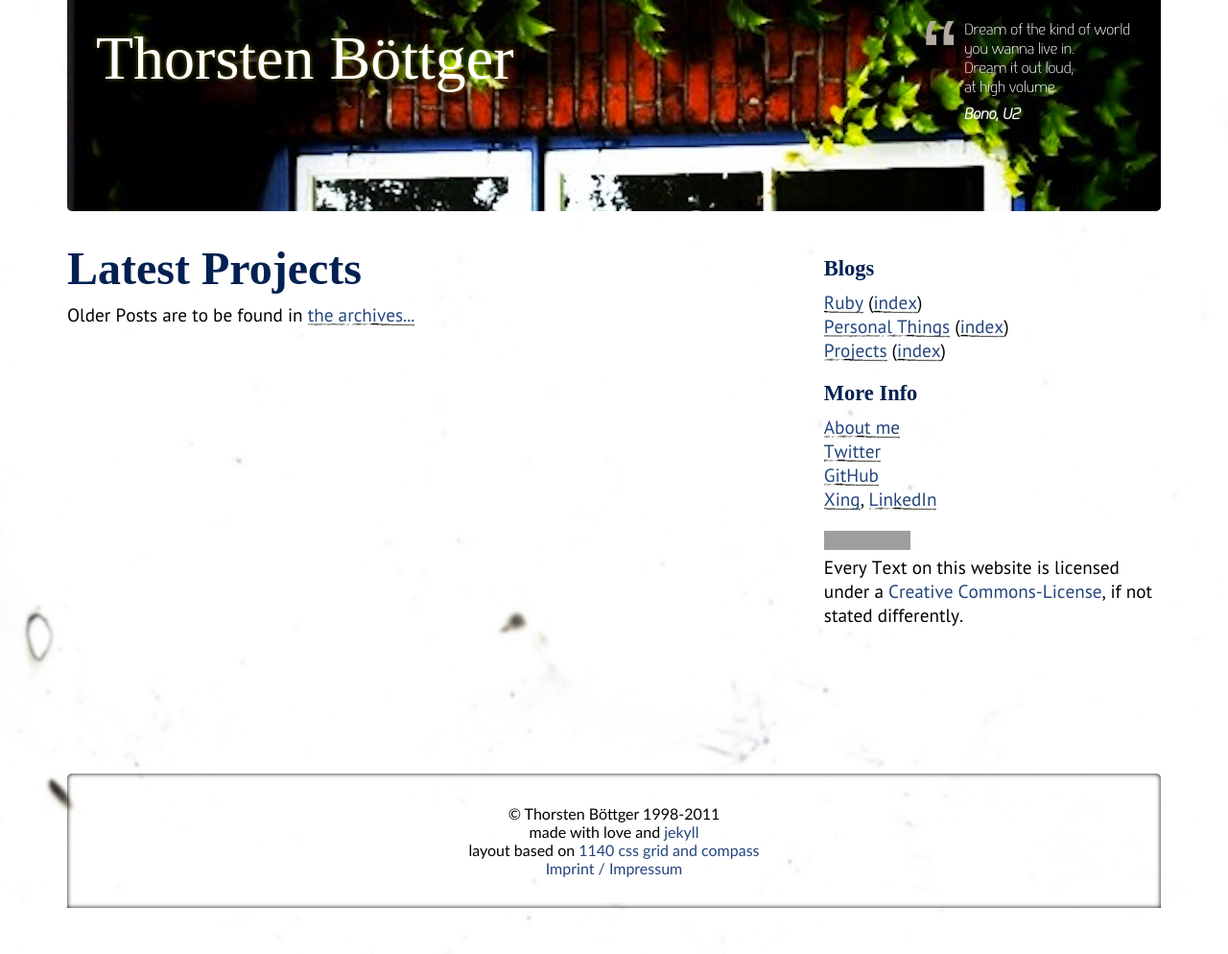
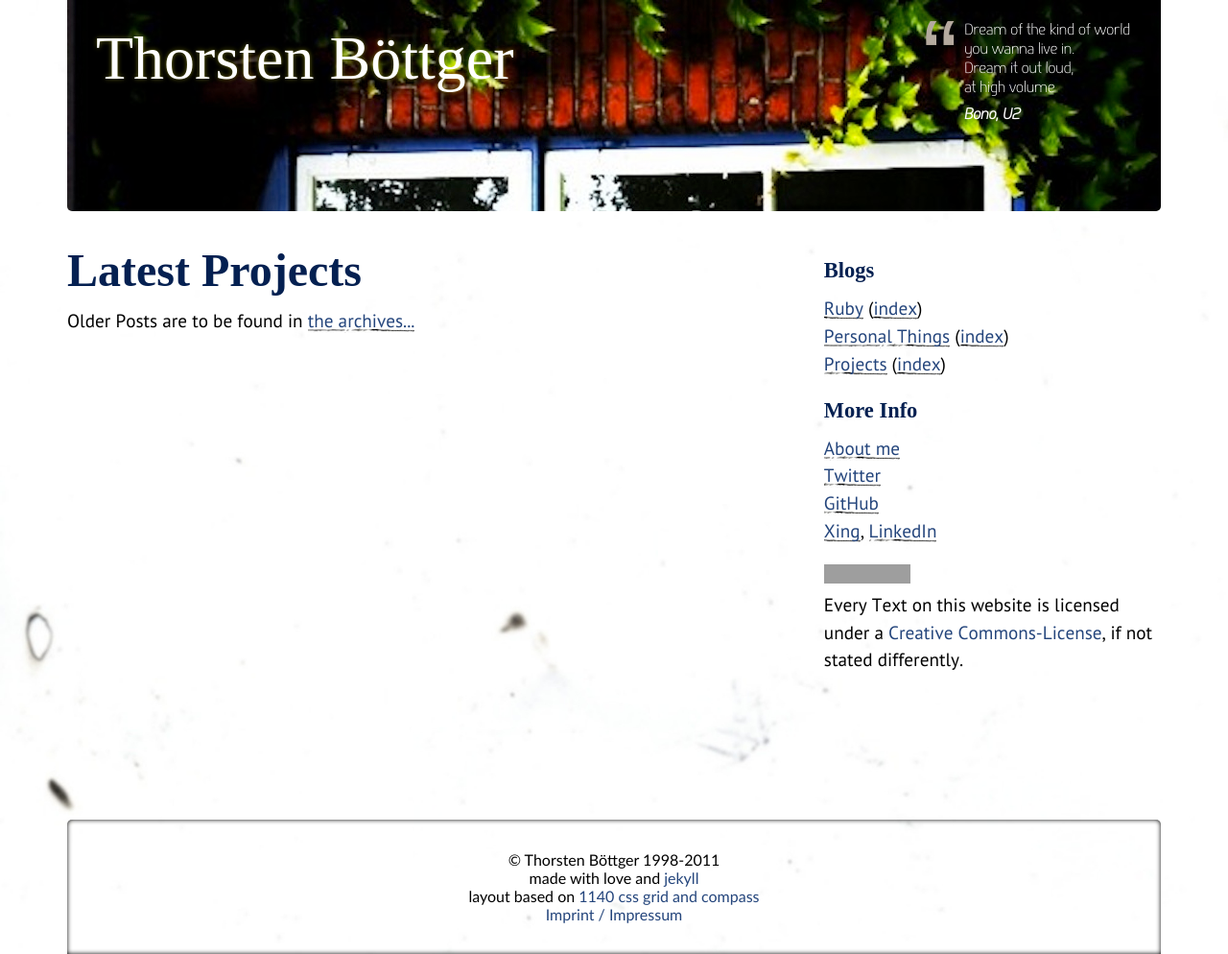
Before and after one commit to alto/mt7.de, a Jekyll site: the page built from projects/blog.html, in a window 1280 px wide. Shown: the whole page at 96% size. Built offline with Jekyll 4.4.1, drawn with Linux system fonts in a browser that asks for light colours; some web fonts are replaced; before the commit the page ends 946 px from its top, so only the background shows below that; grey boxes are pictures that could not be loaded.

Commit message:
added more content

```diff
--- a/css/mobile.css
+++ b/css/mobile.css
@@ -1,4 +1,4 @@
-/* line 8, ../../../.rvm/gems/ruby-1.9.2-p180@mt7.de/gems/eleven40-1.2/stylesheets/eleven40/reset/_utilities.scss */
+/* line 8, /Users/alto/.rvm/gems/ruby-1.9.2-p180@mt7.de/gems/eleven40-1.2/lib/../stylesheets/eleven40/reset/_utilities.scss */
 html, body, div, span, object, iframe, h1, h2, h3, h4, h5, h6, p, blockquote, pre, a, abbr,
 address, cite, code, del, dfn, em, img, ins, q, small, strong, sub, sup, dl, dt, dd, ol, ul, li,
 fieldset, form, label, legend, table, caption, tbody, tfoot, thead, tr, th, td {
@@ -7,66 +7,66 @@ fieldset, form, label, legend, table, caption, tbody, tfoot, thead, tr, th, td {
   padding: 0;
 }
 
-/* line 14, ../../../.rvm/gems/ruby-1.9.2-p180@mt7.de/gems/eleven40-1.2/stylesheets/eleven40/reset/_utilities.scss */
+/* line 14, /Users/alto/.rvm/gems/ruby-1.9.2-p180@mt7.de/gems/eleven40-1.2/lib/../stylesheets/eleven40/reset/_utilities.scss */
 article, aside, figure, figure img, figcaption, hgroup, footer, header, nav, section,
 video, object {
   display: block;
 }
 
-/* line 17, ../../../.rvm/gems/ruby-1.9.2-p180@mt7.de/gems/eleven40-1.2/stylesheets/eleven40/reset/_utilities.scss */
+/* line 17, /Users/alto/.rvm/gems/ruby-1.9.2-p180@mt7.de/gems/eleven40-1.2/lib/../stylesheets/eleven40/reset/_utilities.scss */
 a img {
   border: 0;
 }
 
-/* line 20, ../../../.rvm/gems/ruby-1.9.2-p180@mt7.de/gems/eleven40-1.2/stylesheets/eleven40/reset/_utilities.scss */
+/* line 20, /Users/alto/.rvm/gems/ruby-1.9.2-p180@mt7.de/gems/eleven40-1.2/lib/../stylesheets/eleven40/reset/_utilities.scss */
 figure {
   position: relative;
 }
 
-/* line 23, ../../../.rvm/gems/ruby-1.9.2-p180@mt7.de/gems/eleven40-1.2/stylesheets/eleven40/reset/_utilities.scss */
+/* line 23, /Users/alto/.rvm/gems/ruby-1.9.2-p180@mt7.de/gems/eleven40-1.2/lib/../stylesheets/eleven40/reset/_utilities.scss */
 figure img {
   width: 100%;
 }
 
-/* line 27, ../../../.rvm/gems/ruby-1.9.2-p180@mt7.de/gems/eleven40-1.2/stylesheets/eleven40/reset/_utilities.scss */
+/* line 27, /Users/alto/.rvm/gems/ruby-1.9.2-p180@mt7.de/gems/eleven40-1.2/lib/../stylesheets/eleven40/reset/_utilities.scss */
 img, object, embed {
   max-width: 100%;
 }
 
-/* line 1, ../sass/partials/_generics.sass */
+/* line 1, /Users/alto/workspace/mt7.de/sass/partials/_generics.sass */
 body {
   background: url(/images/paper6_huge.jpg);
   background-size: 100%;
   font-family: "PTSans", "Arial", "Helvetica", "Gill Sans", "Lucida Grande", "Verdana", sans-serif;
 }
 
-/* line 6, ../sass/partials/_generics.sass */
+/* line 6, /Users/alto/workspace/mt7.de/sass/partials/_generics.sass */
 a {
   background: url(/images/link_line_thin.jpg) no-repeat bottom right;
   padding-bottom: 1px;
 }
-/* line 9, ../sass/partials/_generics.sass */
+/* line 9, /Users/alto/workspace/mt7.de/sass/partials/_generics.sass */
 a:link, a:visited {
   color: #24457c;
   text-decoration: none;
 }
-/* line 12, ../sass/partials/_generics.sass */
+/* line 12, /Users/alto/workspace/mt7.de/sass/partials/_generics.sass */
 a:hover {
   color: #57a3de;
   text-decoration: none;
 }
-/* line 15, ../sass/partials/_generics.sass */
+/* line 15, /Users/alto/workspace/mt7.de/sass/partials/_generics.sass */
 a.hidden-link {
   background: none;
 }
 
-/* line 18, ../sass/partials/_generics.sass */
+/* line 18, /Users/alto/workspace/mt7.de/sass/partials/_generics.sass */
 h1, h2, h3, h4, h5 {
   color: #042051;
   font-family: "Cabin Sketch", cursive;
   margin-bottom: 0.5em;
 }
-/* line 22, ../sass/partials/_generics.sass */
+/* line 22, /Users/alto/workspace/mt7.de/sass/partials/_generics.sass */
 h1 span, h2 span, h3 span, h4 span, h5 span {
   font-family: "PTSans", "Arial", "Helvetica", "Gill Sans", "Lucida Grande", "Verdana", sans-serif;
   font-style: italic;
@@ -76,59 +76,59 @@ h1 span, h2 span, h3 span, h4 span, h5 span {
   height: 1.6em;
   color: #24457c;
 }
-/* line 31, ../sass/partials/_generics.sass */
+/* line 31, /Users/alto/workspace/mt7.de/sass/partials/_generics.sass */
 h1 a:link, h1 a:visited, h2 a:link, h2 a:visited, h3 a:link, h3 a:visited, h4 a:link, h4 a:visited, h5 a:link, h5 a:visited {
   text-decoration: none;
   color: #444444;
 }
-/* line 34, ../sass/partials/_generics.sass */
+/* line 34, /Users/alto/workspace/mt7.de/sass/partials/_generics.sass */
 h1 a:hover, h2 a:hover, h3 a:hover, h4 a:hover, h5 a:hover {
   text-decoration: underline;
 }
 
-/* line 37, ../sass/partials/_generics.sass */
+/* line 37, /Users/alto/workspace/mt7.de/sass/partials/_generics.sass */
 h1 {
   font-size: 2.5em;
 }
-/* line 39, ../sass/partials/_generics.sass */
+/* line 39, /Users/alto/workspace/mt7.de/sass/partials/_generics.sass */
 h1.multiple {
   margin-top: 2em;
 }
 
-/* line 41, ../sass/partials/_generics.sass */
+/* line 41, /Users/alto/workspace/mt7.de/sass/partials/_generics.sass */
 h2 {
   clear: both;
   margin-top: 2em;
   font-size: 1.3em;
 }
 
-/* line 46, ../sass/partials/_generics.sass */
+/* line 46, /Users/alto/workspace/mt7.de/sass/partials/_generics.sass */
 ol, ul {
   margin-bottom: 1em;
 }
 
-/* line 50, ../sass/partials/_generics.sass */
+/* line 50, /Users/alto/workspace/mt7.de/sass/partials/_generics.sass */
 article img {
   float: left;
   margin: 0 10px 10px 0;
 }
 
-/* line 54, ../sass/partials/_generics.sass */
+/* line 54, /Users/alto/workspace/mt7.de/sass/partials/_generics.sass */
 blockquote {
   position: relative;
   margin: 0 2em 2em 1.5em;
   padding: 0 0 0 1em;
   font-family: "Springsteel", "Lucida Grande", "Arial", "Helvetica", "Verdana", "Gill Sans", sans-serif;
 }
-/* line 59, ../sass/partials/_generics.sass */
+/* line 59, /Users/alto/workspace/mt7.de/sass/partials/_generics.sass */
 blockquote p {
   margin-bottom: 0.5em;
 }
-/* line 61, ../sass/partials/_generics.sass */
+/* line 61, /Users/alto/workspace/mt7.de/sass/partials/_generics.sass */
 blockquote cite {
   font-weight: bold;
 }
-/* line 63, ../sass/partials/_generics.sass */
+/* line 63, /Users/alto/workspace/mt7.de/sass/partials/_generics.sass */
 blockquote .apostroph {
   display: inline;
   line-height: 1ex;
@@ -140,12 +140,12 @@ blockquote .apostroph {
   color: #b5aa9f;
 }
 
-/* line 73, ../sass/partials/_generics.sass */
+/* line 73, /Users/alto/workspace/mt7.de/sass/partials/_generics.sass */
 .right {
   float: right;
 }
 
-/* line 1, ../sass/partials/_specials.sass */
+/* line 1, /Users/alto/workspace/mt7.de/sass/partials/_specials.sass */
 .container {
   width: 100%;
   margin-left: 0px;
@@ -154,7 +154,7 @@ blockquote .apostroph {
   padding-right: 0px;
 }
 
-/* line 4, ../sass/partials/_specials.sass */
+/* line 4, /Users/alto/workspace/mt7.de/sass/partials/_specials.sass */
 .header, .footer, .main {
   width: 100%;
   margin-left: 0px;
@@ -164,7 +164,7 @@ blockquote .apostroph {
   overflow: visible;
 }
 
-/* line 8, ../sass/partials/_specials.sass */
+/* line 8, /Users/alto/workspace/mt7.de/sass/partials/_specials.sass */
 .header {
   background: black url(/images/window2.jpg) top left no-repeat;
   border-radius: 0 0 5px 5px;
@@ -173,7 +173,7 @@ blockquote .apostroph {
   margin-bottom: 3em;
   padding-top: 20px;
 }
-/* line 15, ../sass/partials/_specials.sass */
+/* line 15, /Users/alto/workspace/mt7.de/sass/partials/_specials.sass */
 .header #name {
   color: #042051;
   font-family: "Cabin Sketch", "Special Elite", cursive;
@@ -183,37 +183,37 @@ blockquote .apostroph {
   font-size: 4em;
   text-shadow: 0px 0px 5px rgba(255, 255, 0, 0.4);
 }
-/* line 23, ../sass/partials/_specials.sass */
+/* line 23, /Users/alto/workspace/mt7.de/sass/partials/_specials.sass */
 .header #name a {
   z-index: 100;
   text-decoration: none;
   color: white;
 }
-/* line 27, ../sass/partials/_specials.sass */
+/* line 27, /Users/alto/workspace/mt7.de/sass/partials/_specials.sass */
 .header #name span {
   font-size: 0.5em;
   font-weight: normal;
 }
-/* line 30, ../sass/partials/_specials.sass */
+/* line 30, /Users/alto/workspace/mt7.de/sass/partials/_specials.sass */
 .header blockquote {
   float: right;
   margin: 0 2em 4em 4em;
 }
 
-/* line 34, ../sass/partials/_specials.sass */
+/* line 34, /Users/alto/workspace/mt7.de/sass/partials/_specials.sass */
 .main {
   padding-bottom: 2em;
 }
-/* line 36, ../sass/partials/_specials.sass */
+/* line 36, /Users/alto/workspace/mt7.de/sass/partials/_specials.sass */
 .main .content, .main .sidebar {
-  line-height: 1.3em;
+  line-height: 1.5em;
   font-size: 1.2em;
 }
-/* line 39, ../sass/partials/_specials.sass */
+/* line 39, /Users/alto/workspace/mt7.de/sass/partials/_specials.sass */
 .main .content p, .main .sidebar p {
   margin-bottom: 1em;
 }
-/* line 41, ../sass/partials/_specials.sass */
+/* line 41, /Users/alto/workspace/mt7.de/sass/partials/_specials.sass */
 .main .content {
   width: auto;
   float: none;
@@ -223,7 +223,7 @@ blockquote .apostroph {
   padding-right: 20px;
   margin-bottom: 2em;
 }
-/* line 44, ../sass/partials/_specials.sass */
+/* line 44, /Users/alto/workspace/mt7.de/sass/partials/_specials.sass */
 .main .sidebar {
   width: auto;
   float: none;
@@ -233,22 +233,22 @@ blockquote .apostroph {
   padding-right: 20px;
   margin-right: 0px;
 }
-/* line 47, ../sass/partials/_specials.sass */
+/* line 47, /Users/alto/workspace/mt7.de/sass/partials/_specials.sass */
 .main .sidebar ol {
   list-style-type: none;
 }
-/* line 49, ../sass/partials/_specials.sass */
+/* line 49, /Users/alto/workspace/mt7.de/sass/partials/_specials.sass */
 .main .sidebar .twitterbadge {
   margin-bottom: 1em;
 }
-/* line 51, ../sass/partials/_specials.sass */
+/* line 51, /Users/alto/workspace/mt7.de/sass/partials/_specials.sass */
 .main .sidebar .google-ads {
   text-align: center;
   margin: 0 auto 1em auto;
   width: 180px;
 }
 
-/* line 56, ../sass/partials/_specials.sass */
+/* line 56, /Users/alto/workspace/mt7.de/sass/partials/_specials.sass */
 .footer {
   clear: both;
   box-shadow: -2px 0 20px rgba(0, 0, 0, 0.4);
@@ -263,7 +263,7 @@ blockquote .apostroph {
   font-family: "Gill Sans", "Gill Sans MT", Calibri, sans-serif;
 }
 
-/* line 69, ../sass/partials/_specials.sass */
+/* line 69, /Users/alto/workspace/mt7.de/sass/partials/_specials.sass */
 img.head {
   width: 124px;
   height: 178px;
@@ -271,7 +271,7 @@ img.head {
   margin: 4px 20px 10px -68px;
 }
 
-/* line 78, ../sass/partials/_specials.sass */
+/* line 78, /Users/alto/workspace/mt7.de/sass/partials/_specials.sass */
 #disqus_thread h2 span, #disqus_thread h3 span, #disqus_thread h4 span, #disqus_thread h5 span {
   font-size: inherit;
   font-weight: inherit;
@@ -280,7 +280,7 @@ img.head {
   font-style: inherit;
 }
 
-/* line 85, ../sass/partials/_specials.sass */
+/* line 85, /Users/alto/workspace/mt7.de/sass/partials/_specials.sass */
 ul.posts {
   list-style-type: none;
   margin: 0;
@@ -290,11 +290,11 @@ ul.posts {
   font-size: 1.1em;
   margin-bottom: 0.5em;
 }
-/* line 93, ../sass/partials/_specials.sass */
+/* line 93, /Users/alto/workspace/mt7.de/sass/partials/_specials.sass */
 ul.posts li {
   margin-bottom: 0.6em;
 }
-/* line 95, ../sass/partials/_specials.sass */
+/* line 95, /Users/alto/workspace/mt7.de/sass/partials/_specials.sass */
 ul.posts li span {
   font-style: italic;
   font-weight: 100;
@@ -303,7 +303,7 @@ ul.posts li span {
   margin-bottom: -5px;
 }
 
-/* line 103, ../sass/partials/_specials.sass */
+/* line 103, /Users/alto/workspace/mt7.de/sass/partials/_specials.sass */
 .date {
   font-style: italic;
   font-weight: 100;
@@ -312,7 +312,7 @@ ul.posts li span {
   margin-bottom: 0.3em;
 }
 
-/* line 111, ../sass/partials/_specials.sass */
+/* line 111, /Users/alto/workspace/mt7.de/sass/partials/_specials.sass */
 .post-body img {
   float: left;
   margin-right: 10px;
--- a/css/screen.css
+++ b/css/screen.css
@@ -202,7 +202,7 @@ blockquote .apostroph {
 }
 /* line 36, ../sass/partials/_specials.sass */
 .main .content, .main .sidebar {
-  line-height: 1.3em;
+  line-height: 1.5em;
   font-size: 1.2em;
 }
 /* line 39, ../sass/partials/_specials.sass */
--- a/css/smallscreen.css
+++ b/css/smallscreen.css
@@ -202,7 +202,7 @@ blockquote .apostroph {
 }
 /* line 36, ../sass/partials/_specials.sass */
 .main .content, .main .sidebar {
-  line-height: 1.3em;
+  line-height: 1.5em;
   font-size: 1.2em;
 }
 /* line 39, ../sass/partials/_specials.sass */
--- a/projects/blog.html
+++ b/projects/blog.html
@@ -16,4 +16,4 @@ current: projects
   </article>
 {% endfor %}
 
-<p>Older Posts are to be found in <a href="/index.html">the archives...</a>
+<p>Older Posts are to be found in <a href="/projects/index.html">the archives...</a>
--- a/sass/partials/_specials.sass
+++ b/sass/partials/_specials.sass
@@ -34,7 +34,7 @@
 .main
   padding-bottom: 2em
   .content, .sidebar
-    line-height: 1.3em
+    line-height: 1.5em
     font-size: 1.2em
     p
       margin-bottom: 1em
```
Also changed, not shown: images/content/clab_medium.jpg (added), images/content/mobile_medium.png (added), 4 other files.
